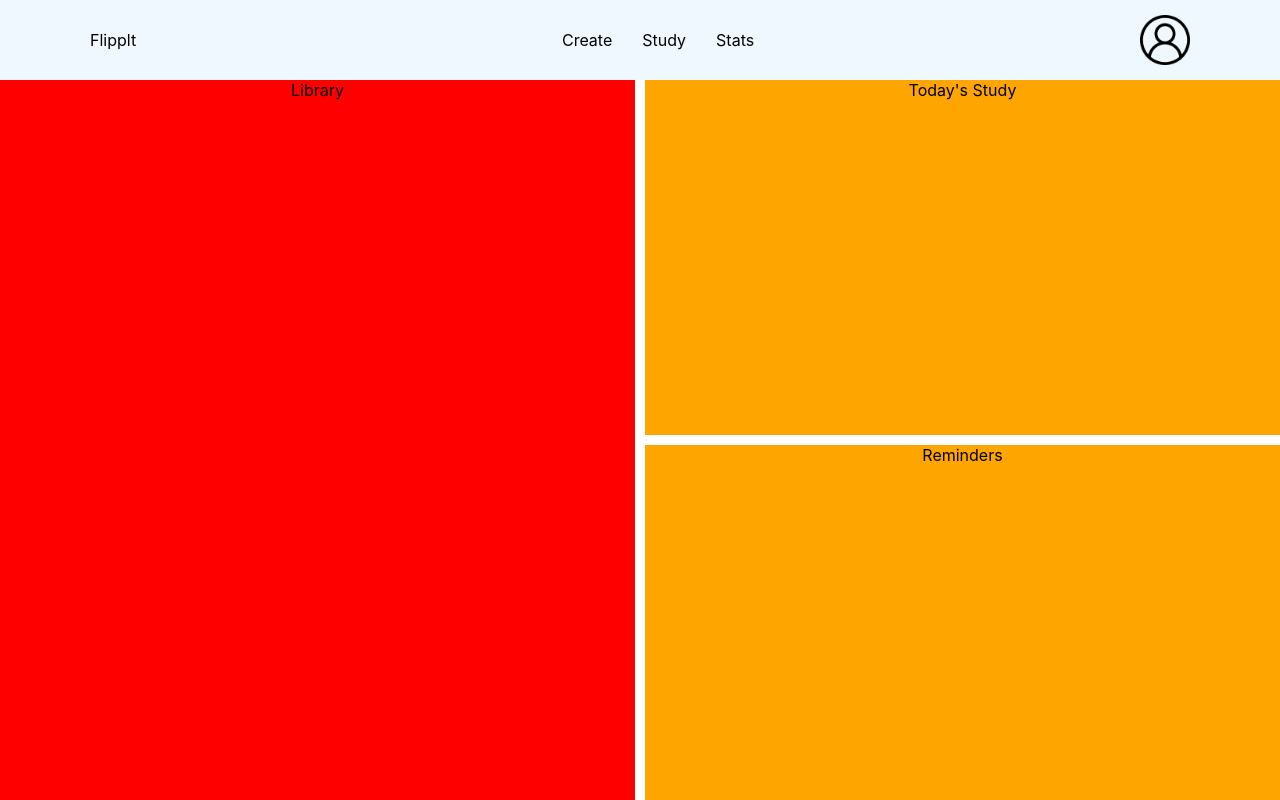
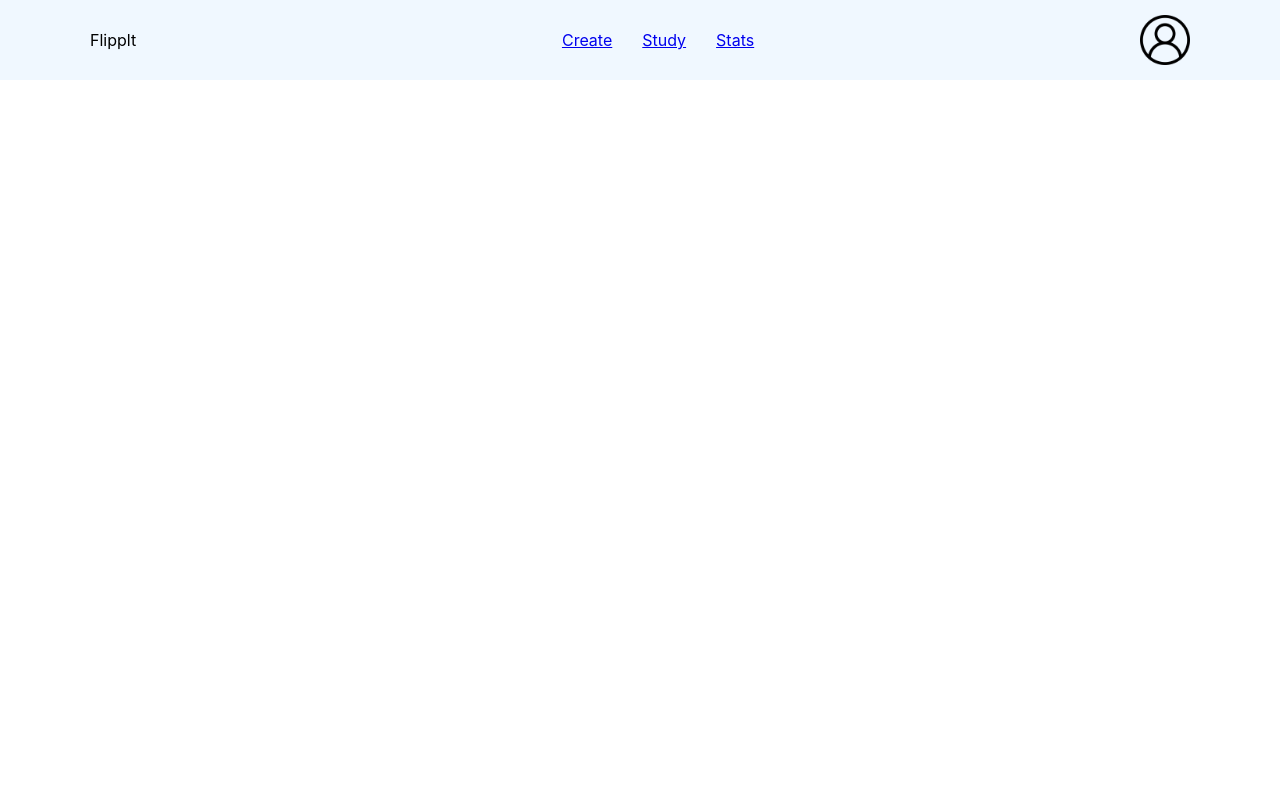
Before and after one commit to hyeonho-jeong/quizlet, a React (Create React App) app: page /create in a window 1280 px wide. Built offline with nearby package versions, Linux system fonts and the light colour scheme.

Commit message:
Update
If I click the header, it will go to the page

```diff
--- a/src/components/Layout/Header/Header.js
+++ b/src/components/Layout/Header/Header.js
@@ -1,5 +1,7 @@
+import React from 'react';
 import UserImg from "./user.png"
 import styles from './Header.module.css'
+import { Link } from 'react-router-dom';
 
 const Header = () =>{
     return(
@@ -9,9 +11,9 @@ const Header = () =>{
 
                 <nav className = {styles.navigation}>
                     <ul>
-                        <li>Create</li>
-                        <li>Study</li>
-                        <li>Stats</li>
+                        <li><Link to="/create">Create</Link></li>
+                        <li><Link to="/study">Study</Link></li>
+                        <li><Link to="/stats">Stats</Link></li>
                     </ul>
                 </nav>
 
--- a/src/components/Layout/Layout.js
+++ b/src/components/Layout/Layout.js
@@ -1,22 +1,40 @@
 import React from 'react';
-import Header from "./Header/Header"
-import styles from "./Layout.module.css"
+import { BrowserRouter as Router, Route, Routes } from 'react-router-dom';
+import Header from "./Header/Header";
+import styles from "./Layout.module.css";
+import CreatePage from "./Pages/CreatePage";
+import StatsPage from "./Pages/StatsPage";
+import StudyPage from "./Pages/StudyPage";
 
-const Layout = () =>{
-    return(
-        <div className = {styles.layout}>
-            <Header />
+const Layout = () => {
+    return (
+        <Router>
+            <div className={styles.layout}>
+                <Header />
 
-            <main>
-                <div className = {styles.container}>
-                    <div className = {styles.library}>Library</div>
-                    <div className = {styles.study}>Today's Study</div>
-                    <div className = {styles.reminder}>Reminders</div>
-                </div>
-            </main>
+                <Routes>
+                    <Route
+                        path="/"
+                        element={
+                            <React.Fragment>
+                                <main>
+                                    <div className={styles.container}>
+                                        <div className={styles.library}>Library</div>
+                                        <div className={styles.study}>Today's Study</div>
+                                        <div className={styles.reminder}>Reminders</div>
+                                    </div>
+                                </main>
+                            </React.Fragment>
+                        }
+                    />
 
-        </div>
+                    <Route path="/create" element={<CreatePage />} />
+                    <Route path="/study" element={<StudyPage />} />
+                    <Route path="/stats" element={<StatsPage />} />
+                </Routes>
+            </div>
+        </Router>
     )
 }
 
-export default Layout
+export default Layout;
--- /dev/null
+++ b/src/components/Layout/Pages/CreatePage.js
@@ -0,0 +1,7 @@
+import React from 'react';
+
+const CreatePage = () => {
+    // Component logic here
+}
+
+export default CreatePage;
--- /dev/null
+++ b/src/components/Layout/Pages/StatsPage.js
@@ -0,0 +1,7 @@
+import React from 'react';
+
+const StatsPage = () => {
+    // Component logic here
+}
+
+export default StatsPage;
--- /dev/null
+++ b/src/components/Layout/Pages/StudyPage.js
@@ -0,0 +1,7 @@
+import React from 'react';
+
+const StudyPage = () => {
+    // Component logic here
+}
+
+export default StudyPage;
```
Also changed, not shown: 1 other file (tests, documents, lock files or other folders).
